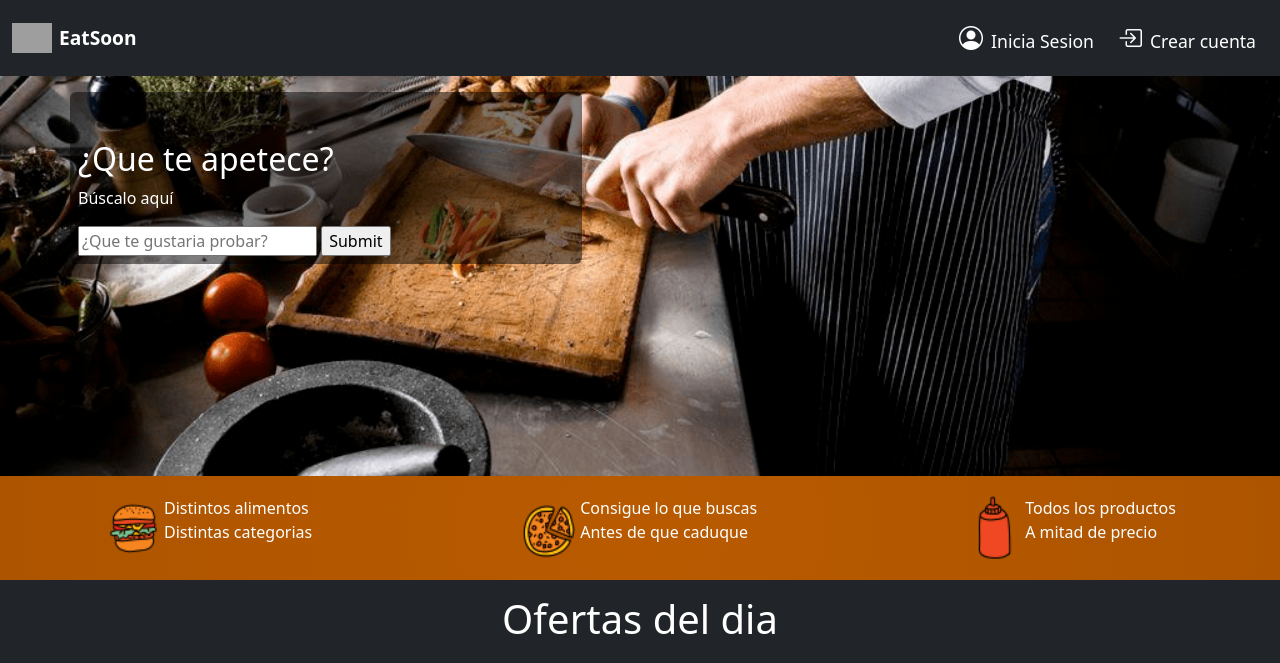
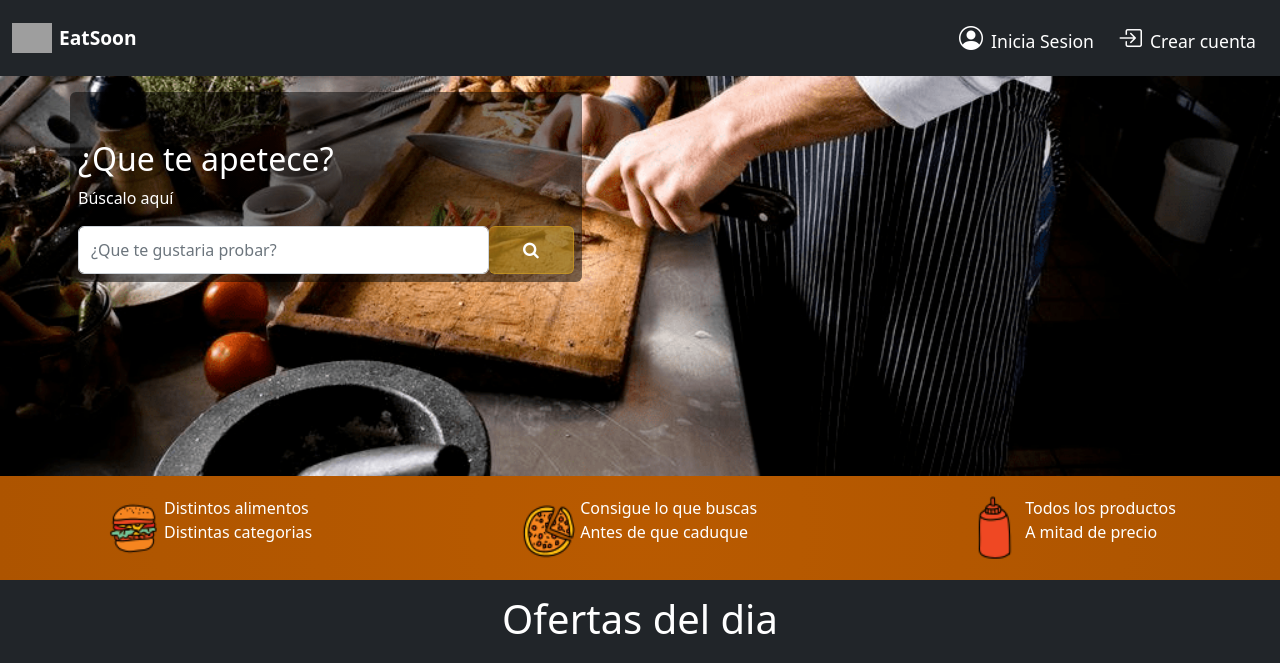
Before and after one commit to Saatt12/EatSoon, a PHP site: page / in a window 1280 px wide. Shown: the top 663 px of the page. Run offline with PHP 8.4, Linux system fonts and the light colour scheme; some libraries are stand-ins or nearby versions; grey boxes are pictures that could not be loaded.

Commit message:
diseños finalizados

```diff
--- a/index.html
+++ b/index.html
@@ -7,6 +7,7 @@
     <meta name="viewport" content="width=device-width, initial-scale=1.0">
     <link rel="stylesheet" href="css/bootstrap.min.css">
     <link rel="stylesheet" href="https://cdn.jsdelivr.net/npm/bootstrap-icons@1.9.1/font/bootstrap-icons.css">
+    <link rel="stylesheet" href="https://cdnjs.cloudflare.com/ajax/libs/font-awesome/4.7.0/css/font-awesome.min.css">
 
     <title>Eat Soon</title>
     <link rel="stylesheet" href="styles.css">
@@ -46,6 +47,7 @@
         </nav>
     </header>
 
+    <main>
         <div class="hero">
             <div class="container">
                 <div class="row">
@@ -54,9 +56,10 @@
                             <h2>¿Que te apetece?</h2>
                             <p>Búscalo aquí</p>
                         </div>
-                    <form>
-                        <input type="text" class="u-full-width" placeholder="¿Que te gustaria probar?" id="buscador">
-                        <input type="submit" class="submit__buscador">
+                        <form class="d-flex">
+                            <input type="text" class="form-control" placeholder="¿Que te gustaria probar?"
+                                id="buscador">
+                            <button type="submit" class="submit__buscador"><i class="fa fa-search"></i></button>
                         </form>
                     </div>
                 </div>
--- a/styles.css
+++ b/styles.css
@@ -74,95 +64,148 @@ li.menu-item a:hover {
      display: none;
  }
 
-/* .button {
-    background-color: #fbaf32;
+ /* buscador */
+
+ .hero {
+     /*este es el contenedor principal del  */
+     background: url(img/WallpaperDog-10957631.png) center;
+     /*esta es la imagen de fondo del tipo cn el cuchillo*/
+     background-size: cover;
+     /*este comando indica q el tamaño del fondo sea cubierto completamente */
+     height: 50vh;
+ }
+
+ .wrap-contenido__hero {
+     /*este es el contenedor de todo lo q está escrito en blanco y la barra buscador */
      color: white;
-} */
+     padding: .5rem;
+     border-radius: 6px;
+     /*con esto le doy un radio de 6pixeles a las esquinas del contenedor */
+     background: linear-gradient(to top, rgb(0 0 0 /.5), rgb(0 0 0 /.5));
+     /*linear-gradiente hace un difuminado de colores */
+     width: 40vw;
+     margin-top: 1rem;
+ }
 
  .contenido__hero {
+     /*contenedor del texto en blanco*/
      margin-top: 40px;
      color: white;
  }
 
  .contenido__hero form {
+     /*contenedor del buscador*/
      position: relative;
      margin-bottom: 0;
  }
 
-.contenido__hero form .submit__buscador {
-    position: absolute;
-    right: 0;
-    top: 0;
-    height: 100%;
-    padding: 0;
-    display: block;
-    text-indent: -9999px;
-    width: 50px;
-    background-image: url(img/lupa.png);
-    background-position: right center;
-    background-repeat: no-repeat;
-    border: none;
+ .submit__buscador {
+     /*boton del buscador */
+     width: 20%;
+     padding: 10px;
+     background: rgb(218 165 32 /.5);
+     /*rgb es una composicion de colores: red, green, blue y la barra de division significa que le voy a dar cierta tonalidad al color */
+     color: white;
+     font-size: 17px;
+     border: 1px solid rgb(218 165 32 /.5);
+     border-left: none;
+     border-radius: 6px;
+     cursor: pointer;
+     /*esto es para cambiar el icono del cursor cuando esté situado en el boton */
  }
 
+ .submit__buscador:hover {
+     /*coincide cuando el usuario interactúa con un elemento con un dispositivo señalador, pero no necesariamente lo activa */
+     background: goldenrod;
+ }
+
+
+ /*barra naranja oscuro que está despues  del buscador */
+
+
+ .barra__container {
+     background-image: radial-gradient(circle, #b95a00, #b65900, #b35700, #b05600, #ad5400);
+     /*difuminando colores*/
+     margin-bottom: 0;
+     padding: 20px 0;
+     display: flex;
+     justify-content: space-around;
+     /*para que haya espacio entre contenidos */
+ }
+
+ .columna__barra {
+     /*conenedor de los textos */
+     display: flex;
+ }
+
+ .barra__container p {
+     /*parrafos que estan dentro de columna__barra  */
+     color: white;
+ }
+
+ /*titulo de la lista */
+
  .container__platillos {
+     /*contenedor principal del titulo */
      margin-top: 0;
      padding-top: 0;
  }
 
-.barra__container {
-    background-image: radial-gradient(circle, #b95a00, #b65900, #b35700, #b05600, #ad5400);
-    margin-bottom: 0;
-    padding: 20px 0;
-    display: flex;
-    justify-content: space-around;
-}
-
-.columna__barra {
-    display: flex;
-}
-
-.barra__container p {
-    color: white;
-}
-
  .titulo__platillos {
+     /*contenedor secundario del titulo */
      display: flex;
      justify-content: center;
      padding: 15px;
  }
 
  .encabezado {
+     /*titulo */
      color: white;
  }
 
+ /*lista de productos */
+
  .wrap {
+     /*contenedor principal de la lista de productos */
      margin: 0 auto;
      padding: 0;
      height: 100%;
      padding: 0 2%;
      display: flex;
      align-items: center;
+     /*centrado de contenido */
      justify-content: center;
+     /*centrado de contenido */
      max-width: 1200px;
+     /*ancho maximo de 1200px */
  }
 
  .column-4 {
+     /*contenedor principal de la lista de productos, igual q "wrap" pero por necesidad le puse otro nombre */
      display: grid;
+     /*esto lo utilicé para poder separar la lista en filas y columnas */
      grid-template-columns: repeat(4, 1fr);
+     /*esto es para decirle q haga 4 columnas cn un tamaño de 1fr x columna */
      column-gap: 1rem;
+     /*espacio entre columnas */
      row-gap: 1rem;
+     /*espacio entre filas */
  }
 
  .tarjeta-rest {
+     /*este es el contenedor de la imagen del producto */
      background-repeat: no-repeat;
+     /*esto sirve para q la imagen no se repita */
      height: 400px;
      border-radius: 6px;
      padding: 1rem .5rem;
      display: flex;
+     /*ndica la capacidad de un elemento flexible para alterar sus dimensiones y llenar el espacio disponible. Muy similar a "grid" */
      align-items: end;
  }
 
  .wrap-text_tarjeta-rest {
+     /*contenedor del nombProducto, precio, botones de carrito e info y las fechas */
      color: white;
      padding: .5rem;
      border-radius: 6px;
```
Also changed, not shown: other parts of index.html (+105 -84 lines), other parts of styles.css (+49 -30 lines). Lines whose indentation alone changed are shown as unchanged.
